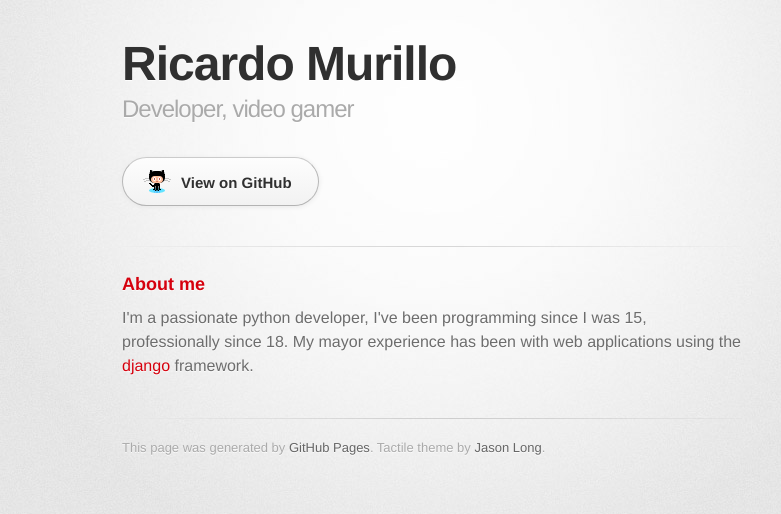
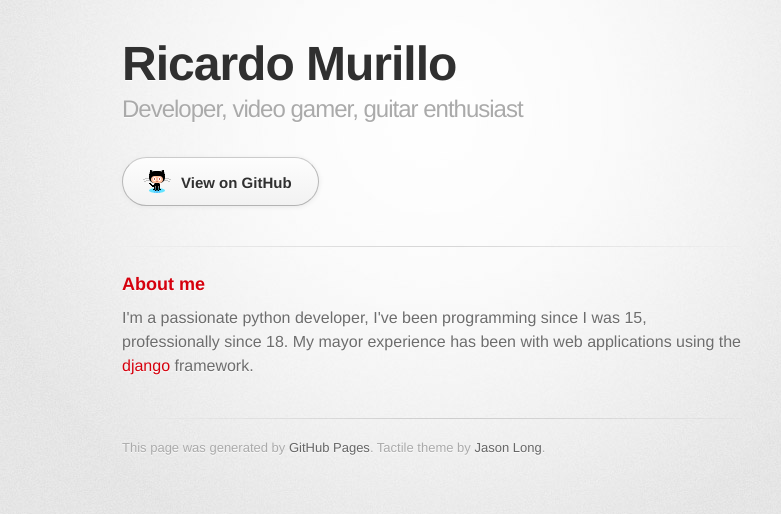
Before and after one commit to rcjmurillo/rcjmurillo.github.io, a plain HTML site: page index.html in a window 1280 px wide. Shown: the whole page, without its empty margins (208-989 px from the left). Drawn offline with Linux system fonts and the light colour scheme; a web font is replaced by a local one.

Commit message:
Updated short description

```diff
--- a/index.html
+++ b/index.html
@@ -19,7 +19,7 @@
 
         <header>
           <h1>Ricardo Murillo</h1>
-          <h2>Developer, video gamer</h2>
+          <h2>Developer, video gamer, guitar enthusiast</h2>
         </header>
 
         <section id="downloads" class="clearfix">
```
